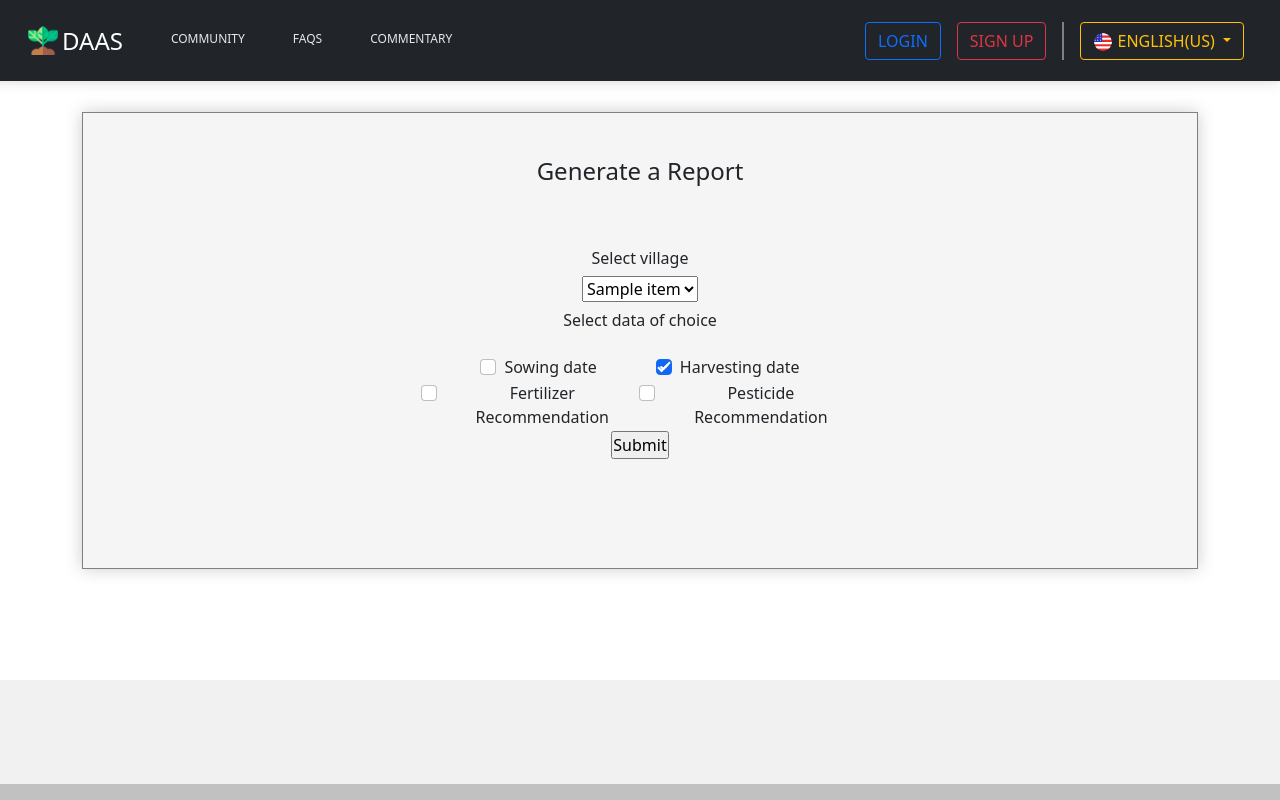
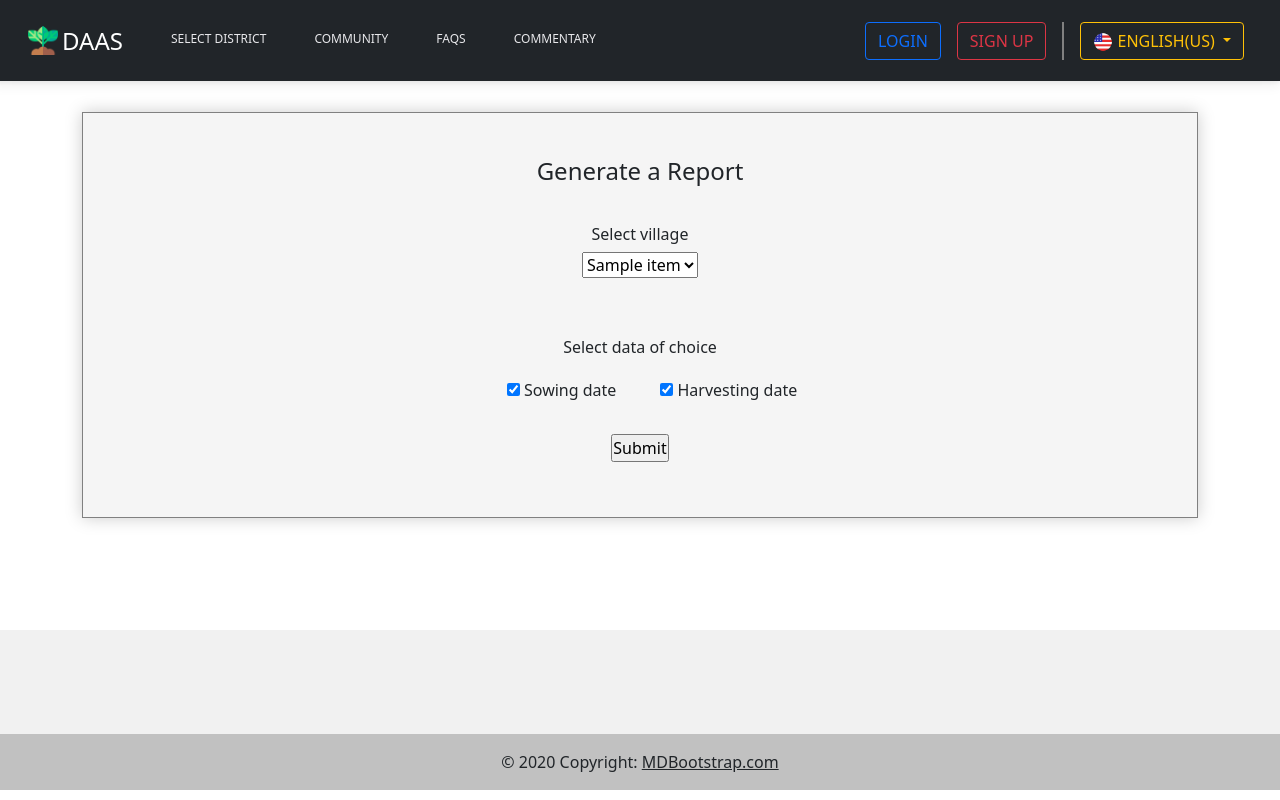
Before and after one commit to MichaelSimane/main_daas, a Django app: page /daasapp/generate in a window 1280 px wide. Run offline with Django 3.2, Linux system fonts and the light colour scheme; tables that the repository leaves empty hold one stand-in row (values such as "Sample post"); a database or web service that is not in the repository returns one stand-in record (values such as "Sample title"); data that the repository does not hold is empty; some libraries are stand-ins or nearby versions.

Commit message:
edited the html

```diff
--- a/daasapp/templates/index.html
+++ b/daasapp/templates/index.html
@@ -9,7 +9,7 @@
     <div class="row">
         <form action="{% url 'generate' %}" method="post">
             {% csrf_token %}
-        <div class="col">
+        <div class="col select">
             <h6>Select village</h6>
                 <select name="District" id="">
                     {% for district in districts %}
@@ -20,20 +20,20 @@
         <div class="data_main">
             <h6 style="padding-bottom: 4%;">Select data of choice</h6>
             <div class="data">
-                <div class="form-check">
-                    <input class="form-check-input" type="checkbox" value="" id="flexCheckDefault">
+                <div class="form-check sow">
+                    <input class="" type="checkbox" value="" id="flexCheckDefault" checked>
                     <label class="form-check-label" for="flexCheckDefault">
                       Sowing date
                     </label>
                   </div>
-                <div class="form-check">
-                    <input class="form-check-input" type="checkbox" value="" id="flexCheckChecked" checked>
+                <div class="form-check harvest">
+                    <input class="" type="checkbox" value="" id="flexCheckChecked" checked>
                     <label class="form-check-label" for="flexCheckChecked">
                         Harvesting date
                     </label>
                 </div>
             </div>
-            <div class="data">
+            <!-- <div class="data">
                 <div class="form-check">
                     <input class="form-check-input" type="checkbox" value="" id="flexCheckDefault">
                     <label class="form-check-label" for="flexCheckDefault">
@@ -46,7 +46,7 @@
                         Pesticide Recommendation
                     </label>
                 </div>
-            </div>
+            </div>  -->
             <input type="submit">
         </form>
         </div>
--- a/daasapp/templates/layout.html
+++ b/daasapp/templates/layout.html
@@ -26,7 +26,7 @@
 <body>
   <nav class="navbar navbar-expand-sm nav-pills fixed-top bg-dark navbar-dark ">
     <div class="container-fluid  ms-4 me-4 " >
-      <a class="navbar-brand " href="javascript:void(0)">
+      <a class="navbar-brand " href="./Homepage">
           <img src="{% static 'images/DAASico.png' %}" width="30" height="29" class="d-inline-block align-top">
          <span style="color:white; font-size: 24px; ">DAAS</span>
     </a>
@@ -35,6 +35,9 @@
       </button>
       <div class="collapse navbar-collapse" id="mynavbar">
         <ul class="navbar-nav me-auto ">
+          <li class="nav-item ps-3 mb-1">
+            <a class="nav-link navtext " href="./generate">Select District <!--<span class="vertical"></span>--></a>
+          </li>
           <li class="nav-item ps-3 mb-1">
             <a class="nav-link navtext " href="javascript:void(0)">Community <!--<span class="vertical"></span>--></a>
           </li>
--- a/daasapp/templates/report.html
+++ b/daasapp/templates/report.html
@@ -22,7 +22,7 @@
                 <output>{{ harvesting }}</output>
             </div>
         </div>
-        <div class="data_report">
+        {% comment %} <div class="data_report">
             <div class="form-check Report_result">
                 <label class="form-check-label" for="flexCheckDefault">
                     Fertilizer Recommendation
@@ -35,7 +35,7 @@
                 </label>
                 <output>hello world</output>
             </div>
-        </div>
+        </div>  {% endcomment %}
 
         <div class="data_report">
             <div class="d-flex justify-content-end pt-3">
--- a/static/css/styles.css
+++ b/static/css/styles.css
@@ -30,11 +30,16 @@ body {
 }
 
 .row {
-    padding: 5%;
+    padding: 1%;
+}
+
+.select {
+    margin-top: 20px;
+    margin-bottom: 60px;
 }
 
 .data_main {
-    padding: 2%;
+    margin-top: 10px;
     width: 100%;
     height: 100%;
 }
@@ -42,6 +47,13 @@ body {
 .data {
     display: flex;
     justify-content: space-evenly;
+    margin-bottom: 30px;
+}
+.sow {
+    margin-right: 10px;
+}
+.harvest {
+    margin-left: 10px;
 }
 footer {
     left:0px;
```
Also changed, not shown: daasapp/templates/homepage.html (+28 -13 lines).
